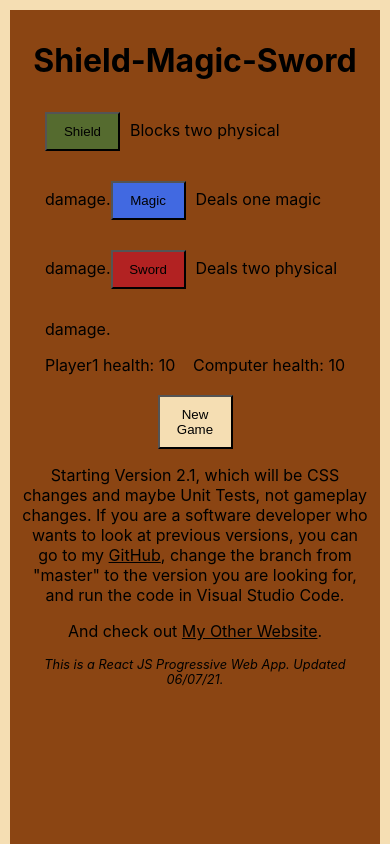
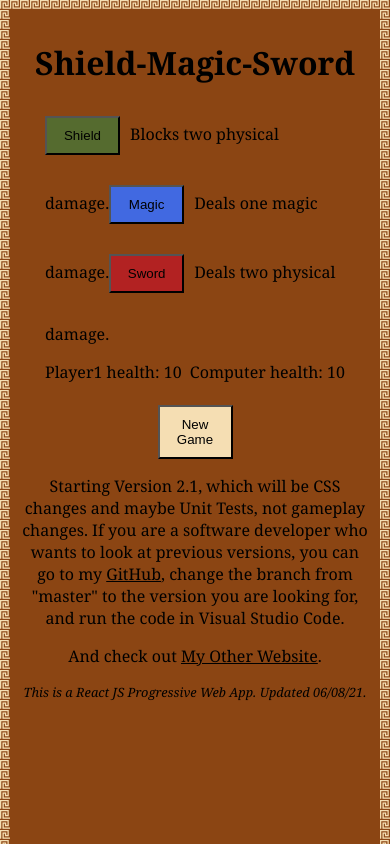
Before and after one commit to L1ndseyHerman/New_Shield_Magic_Sword, a React (Create React App) app: page / in a window 390 px wide. Shown: the top 844 px of the page. Built offline with nearby package versions, Linux system fonts and the light colour scheme.

Commit message:
Font is now Georgia, made smaller epic border for phones.

```diff
--- a/public/index.html
+++ b/public/index.html
@@ -2,12 +2,10 @@
 <html lang="en">
   <head>
     <meta charset="utf-8" />
-    <!--link rel="icon" href="%PUBLIC_URL%/favicon.ico" /-->
     <link rel="icon" href="%PUBLIC_URL%/SMSLogo60px.ico" />
     <meta name="viewport" content="width=device-width, initial-scale=1" />
     <meta name="theme-color" content="#000000" />
     <meta name="description" content="Web site created using create-react-app" />
-    <!--link rel="apple-touch-icon" href="%PUBLIC_URL%/logo192.png" /-->
     <link rel="apple-touch-icon" href="%PUBLIC_URL%/SMSLogo192px.png" />
     <!--
       manifest.json provides metadata used when your web app is installed on a
--- a/src/App.js
+++ b/src/App.js
@@ -247,7 +247,7 @@ function App()
           GitHub</a>, change the branch from &quot;master&quot; to the version you are looking for,
           and run the code in Visual Studio Code.</p>
         <p>And check out <a href="https://l1ndseyherman.github.io/">My Other Website</a>.</p>
-        <footer>This is a React JS Progressive Web App. Updated 06/07/21.</footer>
+        <footer>This is a React JS Progressive Web App. Updated 06/08/21.</footer>
       </div>
     </main>
   );
--- a/src/index.css
+++ b/src/index.css
@@ -21,10 +21,10 @@ code {
 */
 
 main {
-  /*background-color: wheat;*/
   background-image: url(MeanderBorder40px.png);
   padding-bottom: 40px;
   padding-top: 40px;
+  font-family: Georgia, "Times New Roman", Times, serif;
 }
 
 #whereIsTheOtherDiv {
@@ -110,8 +110,7 @@ footer {
 
 @media only screen and (max-width: 1024px) {
   main {
-    background-image: none;
-    background-color: wheat;
+    background-image: url(MeanderBorder10px.png);
     padding-bottom: 10px;
     padding-top: 10px;
   }
```
Also changed, not shown: src/MeanderBorder10px.png (added).
